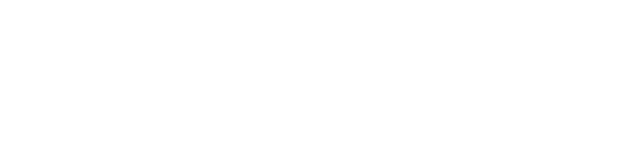
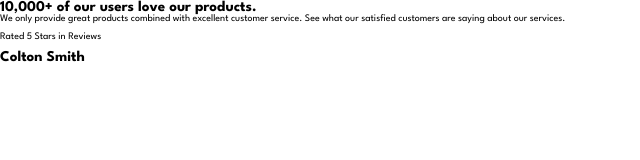
Before and after one commit to jazzielp/social-proof, a plain HTML site: page index.html in a window 1280 px wide. Shown: the whole page, without its empty margins (0-640 px from the left). Drawn offline with Linux system fonts and the light colour scheme.

Commit message:
Creando la estructura HTML, quedaron pendintes algunos elementos

```diff
--- a/index.html
+++ b/index.html
@@ -14,5 +14,52 @@
 </head>
 <body>
 
+    <section class="description">
+        <h1 class="description__title">
+            10,000+ of our users love our products.
+        </h1>
+        <p class="description__paragraph">
+            We only provide great products combined with excellent customer service. See what our satisfied customers are saying about our services.
+        </p>
+
+    </section>
+    <div class="rating">
+
+        <article class="rating__box">
+            <div class="rating__container-star">
+                <img src="" alt="" class="rating__star">
+                <img src="" alt="" class="rating__star">
+                <img src="" alt="" class="rating__star">
+                <img src="" alt="" class="rating__star">
+                <img src="" alt="" class="rating__star">
+            </div>
+            <p class="rating__desc">
+                Rated 5 Stars in Reviews
+            </p>
+            <!-- <p class="rating__desc">
+                Rated 5 Stars in Report Guru
+            </p>
+            <p class="rating__desc">
+                Rated 5 Stars in BestTech
+            </p> -->
+        </article>
+
+    </div>
+
+    <div class="cards">
+
+        <article class="cards__card cards__card--1">
+            <div class="cards__profile">
+                <img src="" alt="" class="cards__profile-picture">
+                <div class="cards__container-description">
+                    <h2 class="cards__profile-name">Colton Smith</h2>
+
+                </div>
+            </div>
+        </article>
+
+
+    </div>
+
 </body>
 </html>
```
